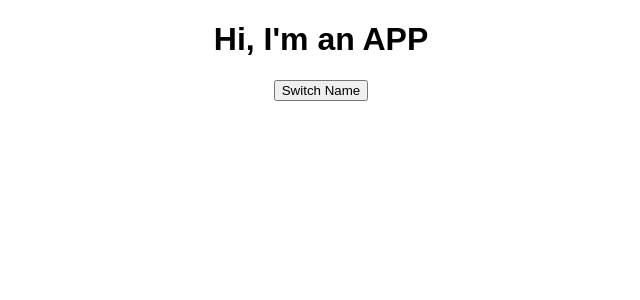
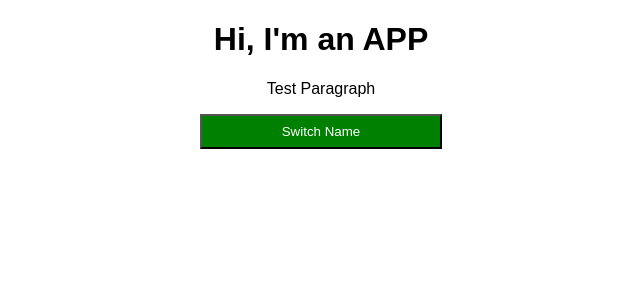
Before and after one commit to Gvranjit/react-1, a React (Create React App) app: page / in a window 1280 px wide. Shown: the top 300 px of the page, without its empty margins (319-959 px from the left). Built offline with nearby package versions, Linux system fonts and the light colour scheme.

Commit message:
Dynamic styling added

```diff
--- a/src/App.css
+++ b/src/App.css
@@ -1,3 +1,9 @@
 .App {
      text-align: center;
 }
+.red {
+     color: red;
+}
+.bold {
+     font-weight: bold;
+}
--- a/src/App.js
+++ b/src/App.js
@@ -42,6 +42,11 @@ class App extends Component {
      };
      render() {
           let persons = null;
+          const style = {
+               background: "green",
+               color: "white",
+               padding: "0.5rem 5rem",
+          };
 
           if (this.state.showPersons) {
                persons = (
@@ -60,12 +65,24 @@ class App extends Component {
                          })}
                     </div>
                );
+               style.background = "maroon";
+          }
+
+          const classes = [];
+          if (this.state.persons.length <= 2) {
+               classes.push("red");
+          }
+          if (this.state.persons.length <= 1) {
+               classes.push("bold");
           }
 
           return (
                <div className="App">
                     <h1> Hi, I'm an APP</h1>
-                    <button onClick={this.togglePersonsHandler}>Switch Name</button>
+                    <p className={classes.join(" ")}>Test Paragraph</p>
+                    <button style={style} onClick={this.togglePersonsHandler}>
+                         Switch Name
+                    </button>
 
                     <div>{persons}</div>
                </div>
```
